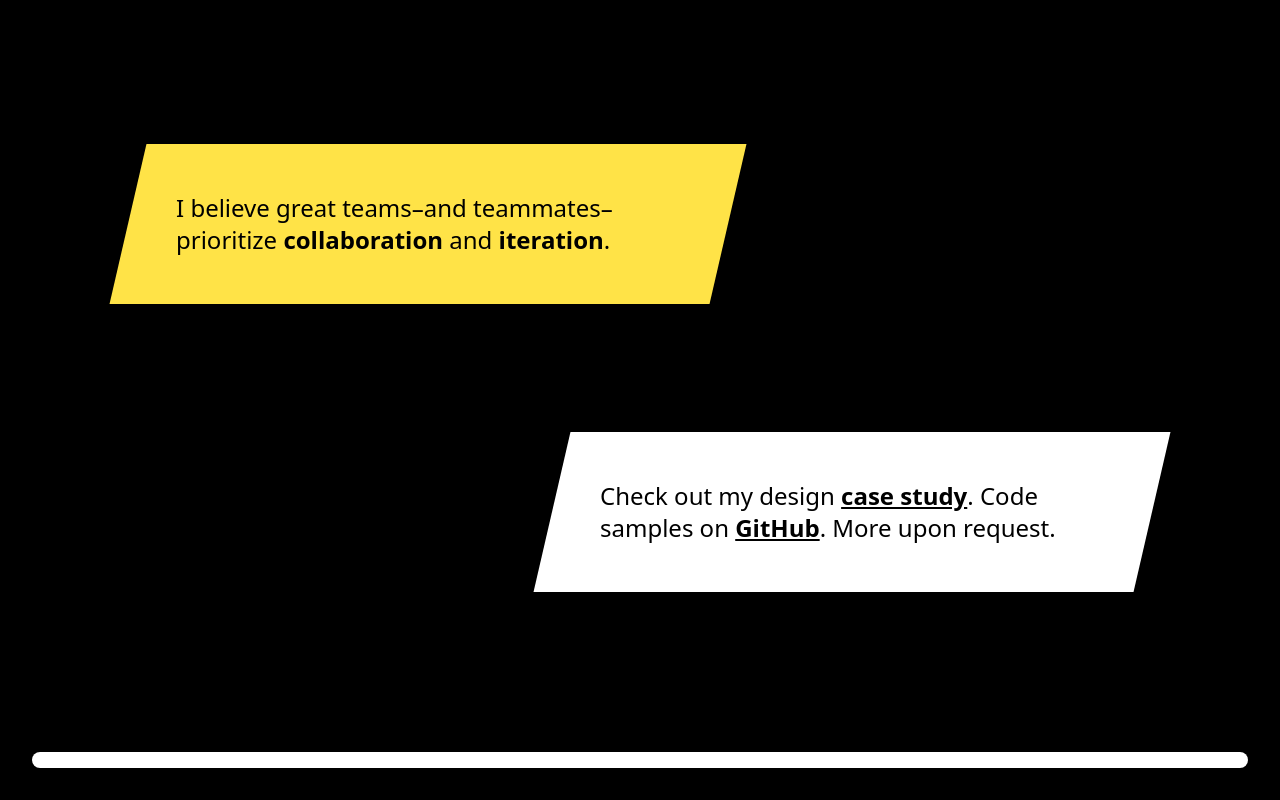
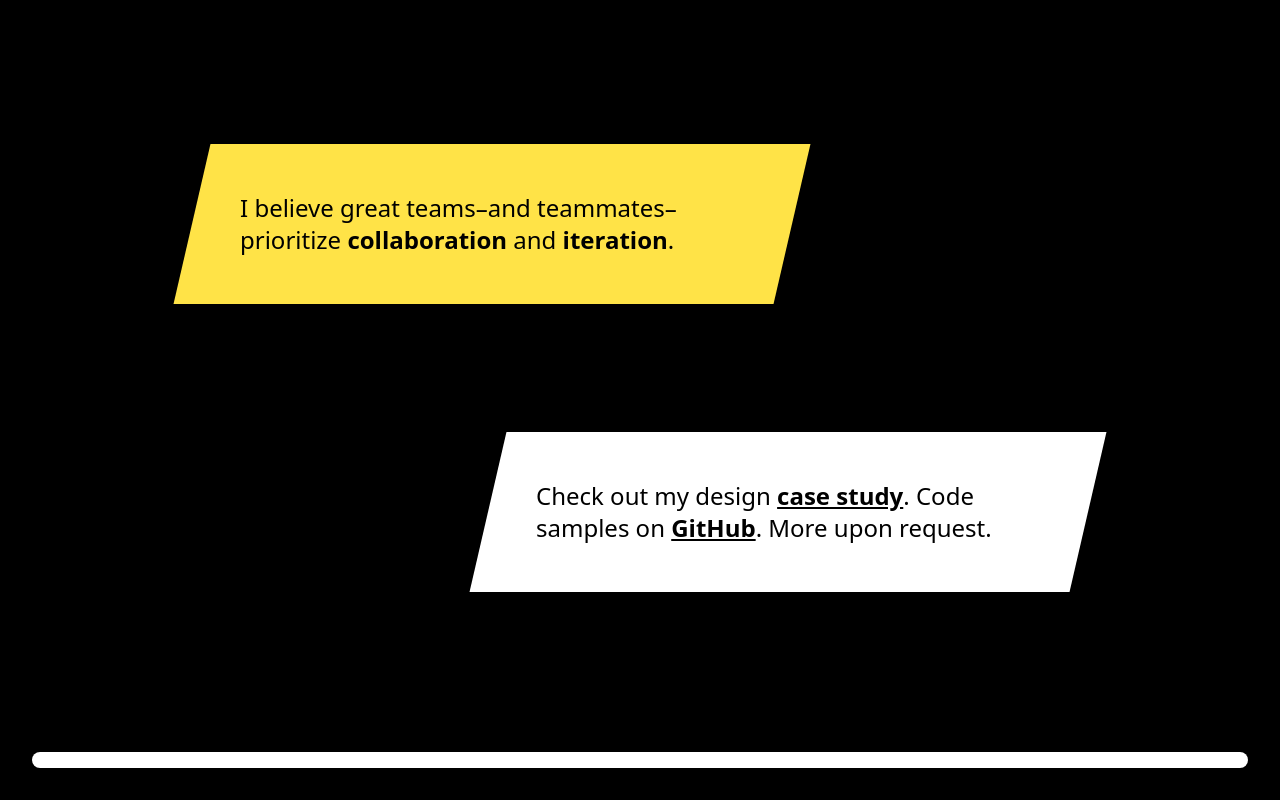
Before and after one commit to adobbs/portfolio, a Next.js app: page / in a window 1280 px wide. Shown: the part 1654-2454 px from the top of the page. Built offline with nearby package versions, Linux system fonts and the light colour scheme.

Commit message:
Increase content block margin on wider screens

```diff
--- a/app/page.tsx
+++ b/app/page.tsx
@@ -73,10 +73,10 @@ export default function Home() {
           unoptimized
         />
       </div>
-      <div className="relative w-4/5 md:w-[600px] p-8 sm:p-12 -skew-x-[13deg] mt-[128px] ml-auto lg:ml-[128px] mr-auto bg-[#ffe347]">
+      <div className="relative w-4/5 md:w-[600px] p-8 sm:p-12 -skew-x-[13deg] mt-[128px] ml-auto lg:ml-[128px] xl:ml-[192px] 2xl:ml-[256px]  mr-auto bg-[#ffe347]">
         <p className="m-0 text-base sm:text-xl md:text-2xl font-medium skew-x-[13deg] text-black">I believe great teams&ndash;and teammates&ndash;prioritize <strong className="font-extrabold">collaboration</strong> and <strong className="font-extrabold">iteration</strong>.</p>
       </div>
-      <div className="relative w-4/5 md:w-[600px] p-8 sm:p-12 -skew-x-[13deg] mt-[128px] mr-auto lg:mr-[128px] ml-auto bg-white">
+      <div className="relative w-4/5 md:w-[600px] p-8 sm:p-12 -skew-x-[13deg] mt-[128px] mr-auto lg:mr-[128px] xl:mr-[192px] 2xl:mr-[256px] ml-auto bg-white">
         <p className="m-0 text-base sm:text-xl md:text-2xl font-medium skew-x-[13deg] text-black">Check out my design <Link href="/design-case-study" className="underline font-extrabold hover:text-[#ffe347]">case study</Link>. Code samples on <a className="underline font-extrabold hover:text-[#ffe347]" href="https://github.com/adobbs" target="_blank">GitHub</a>. More upon request.</p>
       </div>
       <div className="flex h-4 mt-40 ml-8 mr-8 mb-8 rounded-full bg-white"></div>
```
